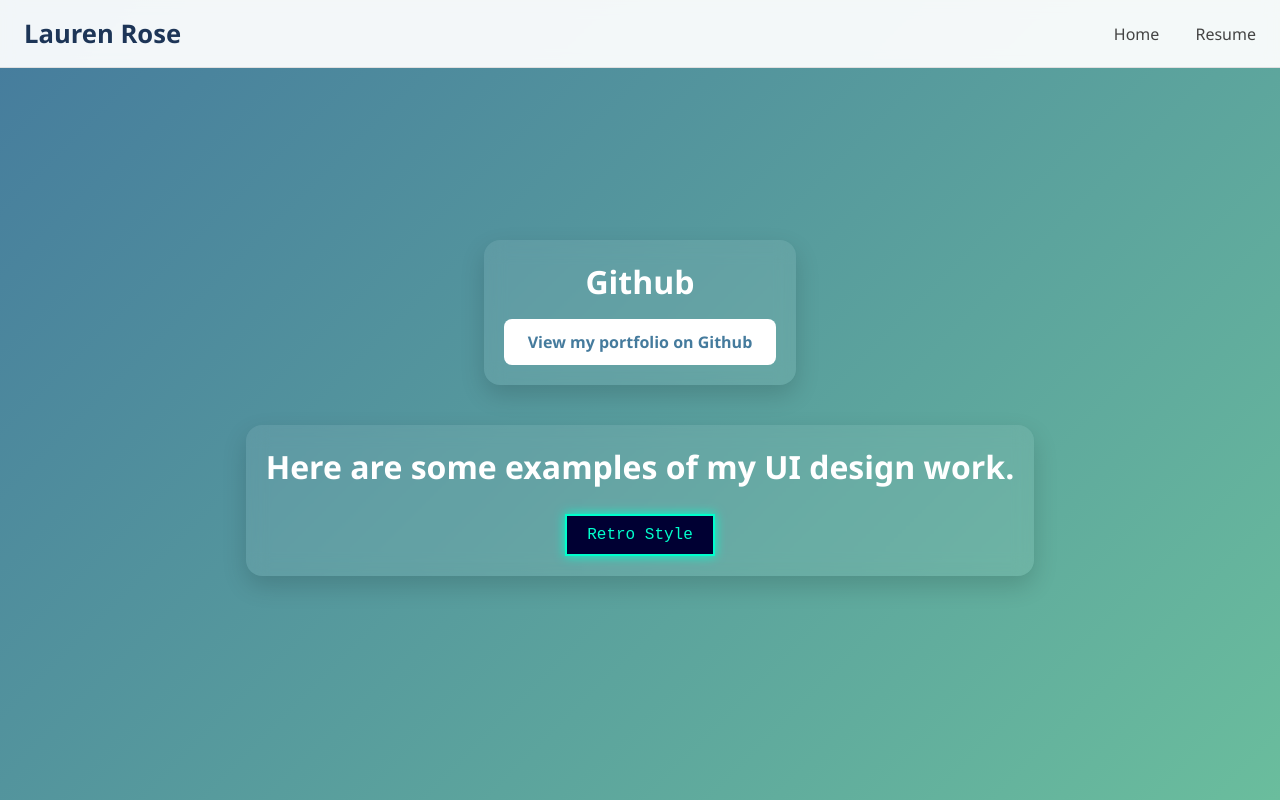
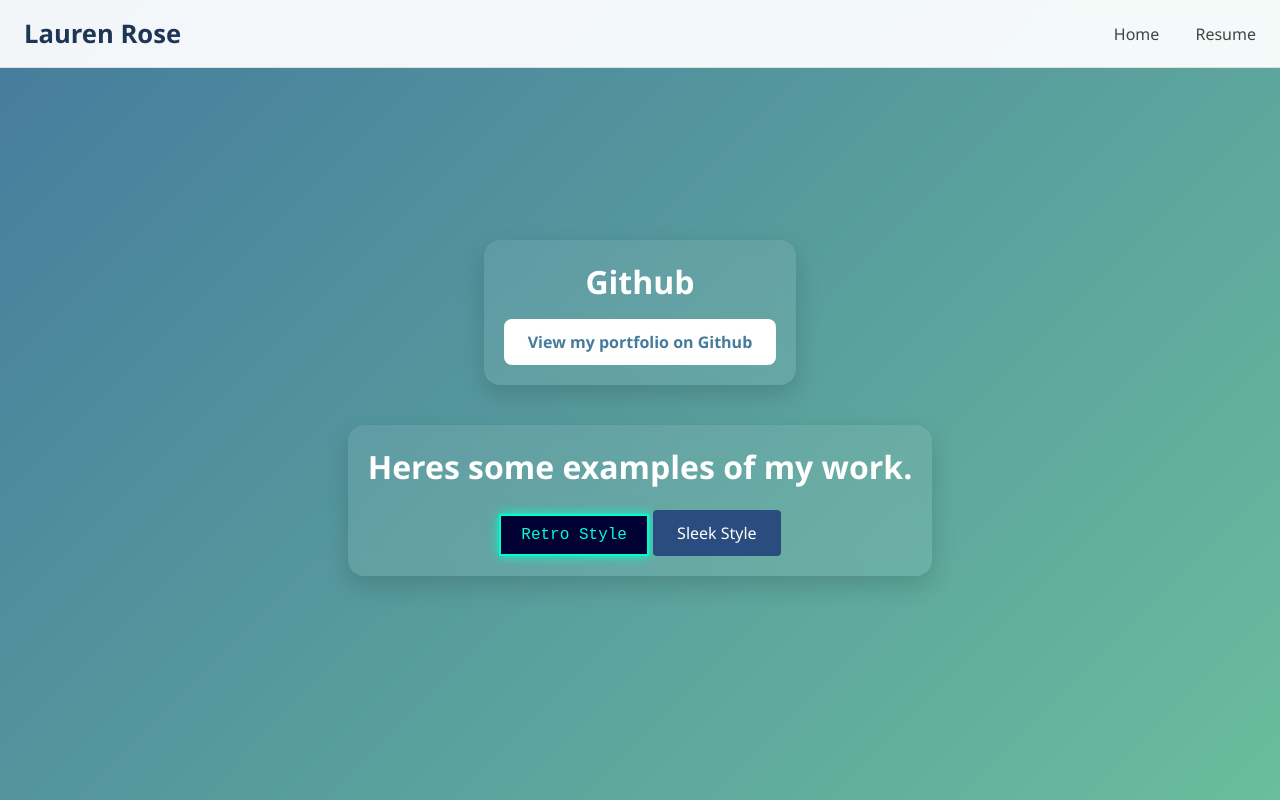
Before and after one commit to ler2003/ler2003.github.io, a plain HTML site: page projects.html in a window 1280 px wide. Drawn offline with Linux system fonts and the light colour scheme.

Commit message:
Update projects.html

```diff
--- a/projects.html
+++ b/projects.html
@@ -26,6 +26,22 @@
       box-shadow: 0 0 15px #00ffff;
     }
   </style>
+  <style>
+    .sleek-button {
+      background-color: #2b4c7e;
+      color: #fff;
+      padding: 0.75rem 1.5rem;
+      text-decoration: none;
+      font-weight: 500;
+      border-radius: 4px;
+      transition: transform 0.3s ease, background 0.3s ease;
+    }
+
+    .sleek-button:hover {
+      background-color: #1f3b60;
+      transform: scale(1.05);
+  }
+  </style>
 </head>
 <body>
   <header class="navbar">
@@ -45,8 +61,9 @@
         <a href="https://github.com/ler2003/LR-Portfolio" target="_blank" rel="noopener noreferrer" class="project-button">View my portfolio on Github</a>
       </section>
       <section class="project-block">
-        <h2>Here are some examples of my UI design work.</h2>
+        <h2>Heres some examples of my work.</h2>
         <a href="retro.html" class="retro-button">Retro Style</a>
+        <a href="sleek.html" class="sleek-button">Sleek Style</a>
       </section>
     </div>
   </main>
```
